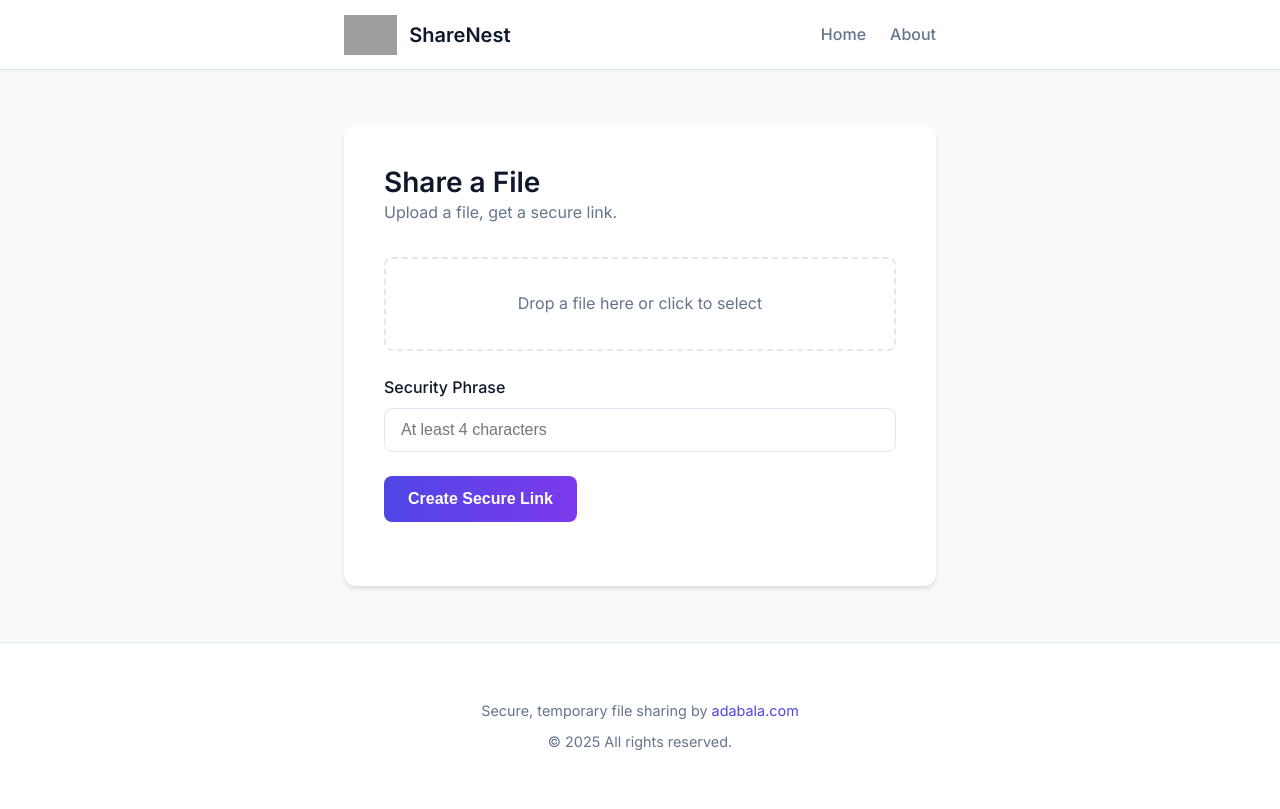
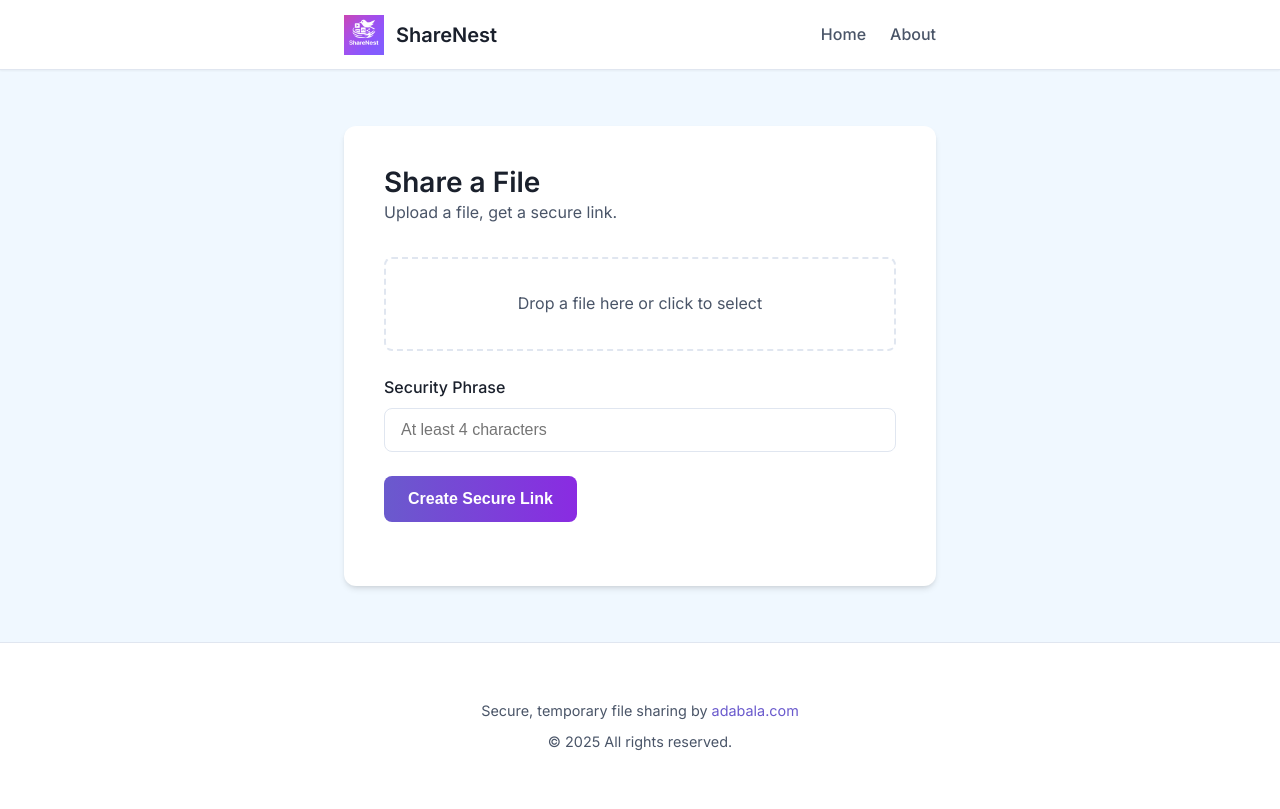
Before and after one commit to adabalap/sharenest, a Flask app: page / in a window 1280 px wide. Run offline with Flask 3, Linux system fonts and the light colour scheme; grey boxes are pictures that could not be loaded.

Commit message:
Updated the PWA install - pop-up.

```diff
--- a/static/css/style.css
+++ b/static/css/style.css
@@ -1,20 +1,20 @@
 /*
  * ShareNest - Modern UI Style
- * Theme: "Oceanic Twilight" (Blue/Purple)
+ * Theme: "Royal Violet" (Purple/Blue)
  */
 
 @import url('https://fonts.googleapis.com/css2?family=Inter:wght@400;500;600;700&display=swap');
 
 :root {
-    --primary-color: #4f46e5; /* Indigo */
-    --secondary-color: #7c3aed; /* Purple */
-    --accent-color: #ec4899; /* Pink for highlights */
+    --primary-color: #6A5ACD; /* Slate Blue */
+    --secondary-color: #8A2BE2; /* Blue Violet */
+    --accent-color: #4169E1; /* Royal Blue */
 
-    --bg-color: #f8fafc; /* Light Gray */
+    --bg-color: #F0F8FF; /* Alice Blue */
     --surface-color: #ffffff;
-    --on-surface-color: #0f172a; /* Slate */
-    --subtle-text-color: #64748b;
-    --border-color: #e2e8f0;
+    --on-surface-color: #1A202C; /* Dark Slate Gray */
+    --subtle-text-color: #4A5568; /* Grayish Blue */
+    --border-color: #E0E6F0; /* Light Steel Blue */
 
     --success-color: #22c55e;
     --error-color: #ef4444;
@@ -65,7 +65,7 @@ header {
     height: var(--header-height);
     position: sticky;
     top: 0;
-    z-index: 100;
+    z-index: 1000;
     box-shadow: var(--shadow-sm);
 }
 
@@ -90,6 +90,7 @@ header .container {
 .nav-links {
     display: flex;
     gap: 1.5rem;
+    z-index: 999;
 }
 .nav-links a {
     text-decoration: none;
@@ -303,8 +304,13 @@ footer .copyright { margin-top: 0.5rem; }
         transform: translateY(-120%);
         transition: transform 0.3s ease-in-out;
         box-shadow: var(--shadow-md);
+        display: none; /* Explicitly hide on mobile by default */
     }
-    .nav-links.show { transform: translateY(0); }
+    .nav-links.show {
+        transform: translateY(0);
+        z-index: 998; /* Ensure nav-links are below burger menu but above other content */
+        display: flex; /* Show when active */
+    }
     .burger-menu { display: block; }
     .burger-menu.active .bar:nth-child(1) { transform: translateY(8px) rotate(45deg); }
     .burger-menu.active .bar:nth-child(2) { opacity: 0; }
--- a/templates/index.html
+++ b/templates/index.html
@@ -88,6 +88,7 @@ document.addEventListener('DOMContentLoaded', () => {
         dropZone.classList.remove('dragover');
         handleFileSelect(e.dataTransfer.files);
     });
+    dropZone.addEventListener('click', () => fileInput.click());
 
     form.addEventListener('submit', async (e) => {
         e.preventDefault();
@@ -183,7 +184,15 @@ document.addEventListener('DOMContentLoaded', () => {
             };
             xhr.onload = () => {
                 if (xhr.status >= 200 && xhr.status < 300) {
-                    const etag = xhr.getResponseHeader('ETag');
+                    let etag = xhr.getResponseHeader('ETag');
+                    if (!etag) {
+                        console.error('ETag header missing from upload response for URL:', url);
+                        reject(new Error('ETag header missing from upload response.'));
+                        return;
+                    }
+                    // Strip double quotes from the ETag, as OCI expects it without them for part commits
+                    etag = etag.replace(/"/g, '');
+                    console.log(`Part uploaded. URL: ${url}, ETag: ${etag}`);
                     resolve(etag);
                 } else {
                     reject(new Error(`Upload failed with status: ${xhr.status}`));
--- a/templates/layout.html
+++ b/templates/layout.html
@@ -18,7 +18,7 @@
   <header>
     <div class="container">
       <a href="{{ url_for('home') }}" class="logo">
-        <img src="{{ url_for('static', filename='images/logo.png') }}" alt="ShareNest Logo">
+        <img src="{{ url_for('static', filename='images/sharenest_final_app_icon.png') }}" alt="ShareNest Logo">
         <span>ShareNest</span>
       </a>
 
@@ -64,7 +64,6 @@
 
   <!-- PWA Install Prompt -->
   <div id="install-prompt">
-    <img src="{{ url_for('static', filename='images/sharenest_app_icon.png') }}" alt="Icon">
     <p>Get the best experience by installing the ShareNest app on your device.</p>
     <div class="install-prompt-buttons">
         <button id="install-btn" class="btn btn-primary">Install</button>
```
Also changed, not shown: static/manifest.json.
